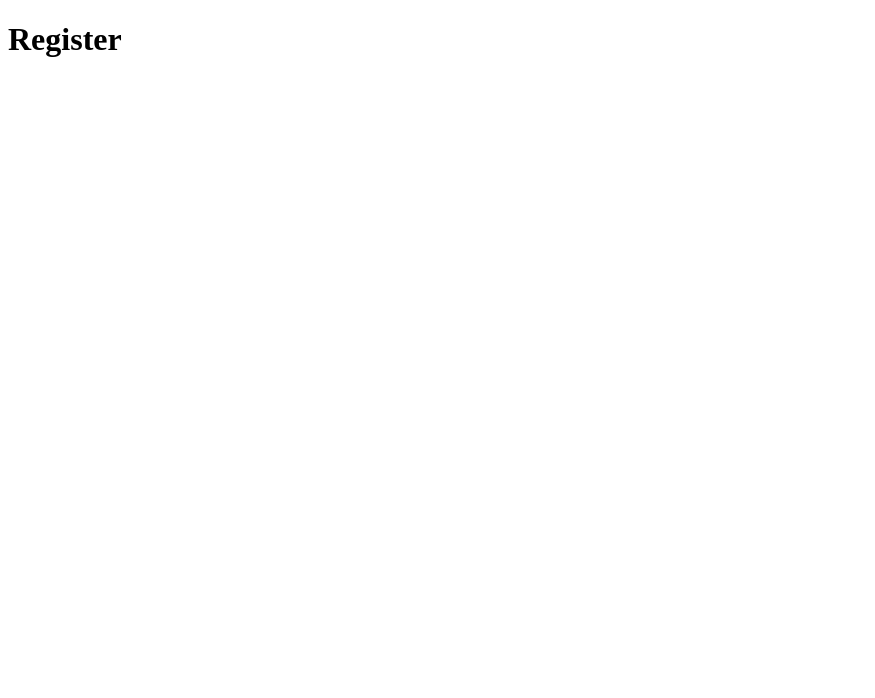
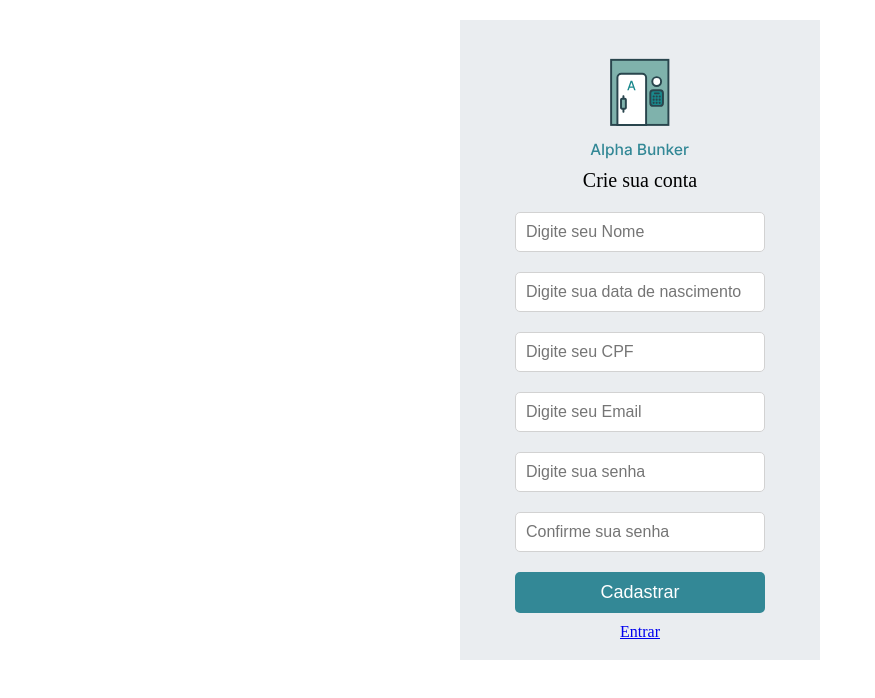
Before and after one commit to Dudeful/AlphaPix, a React (Vite) app: page /register in a window 1280 px wide. Shown: the top 698 px of the page, without its empty margins (0-875 px from the left). Built offline with nearby package versions, Linux system fonts and the light colour scheme.

Commit message:
start to construct the register page

```diff
--- /dev/null
+++ b/src/components/Button/Button.tsx
@@ -0,0 +1,16 @@
+import React from 'react';
+import './button.css';
+
+interface IButtonProps {
+  type?: 'button' | 'submit' | 'reset';
+  children: React.ReactNode;
+  onClick: () => void;
+}
+
+export const Button: React.FC<IButtonProps> = ({ type, onClick, children }) => {
+  return (
+    <button type={type} onClick={onClick}>
+      {children}
+    </button>
+  );
+};
--- /dev/null
+++ b/src/components/Button/button.css
@@ -0,0 +1,10 @@
+button {
+  width: 100%;
+  padding: 10px;
+  background-color: #338896;
+  border: none;
+  border-radius: 5px;
+  font-weight: 400;
+  font-size: 18px;
+  color: #ffffff;
+}
--- /dev/null
+++ b/src/components/InputRegister/InputRegister.tsx
@@ -0,0 +1,16 @@
+import React from 'react';
+import './inputRegister.css';
+
+interface IInputRegisterProps {
+  placeholder: string;
+  value: string;
+  type?: string;
+}
+
+export const InputRegister: React.FC<IInputRegisterProps> = ({
+  type,
+  value,
+  placeholder,
+}) => {
+  return <input type={type} placeholder={placeholder} value={value} />;
+};
--- /dev/null
+++ b/src/components/InputRegister/inputRegister.css
@@ -0,0 +1,8 @@
+input {
+  width: 100%;
+  padding: 10px;
+  border-radius: 5px;
+  font-size: 16px;
+  font-weight: 400;
+  border: solid 1px #D2D2D2;
+}
--- a/src/pages/Register/Register.tsx
+++ b/src/pages/Register/Register.tsx
@@ -1,3 +1,33 @@
+import { Link } from 'react-router-dom';
+import { Button } from '../../components/Button/Button';
+import { InputRegister } from '../../components/InputRegister/InputRegister';
+import './register.css';
+
 export const Register = () => {
-  return <h1>Register</h1>;
+  const handleRegister = () => {
+    console.log('entrou');
+  };
+
+  return (
+    <div className="register-div container">
+      <img src="./src/assets/logo.svg" alt="" />
+      <p>Crie sua conta</p>
+      <form action="">
+        <InputRegister type="text" placeholder="Digite seu Nome" value="" />
+        <InputRegister
+          type="text"
+          placeholder="Digite sua data de nascimento"
+          value=""
+        />
+        <InputRegister type="text" placeholder="Digite seu CPF" value="" />
+        <InputRegister type="text" placeholder="Digite seu Email" value="" />
+        <InputRegister type="text" placeholder="Digite sua senha" value="" />
+        <InputRegister type="text" placeholder="Confirme sua senha" value="" />
+        <Button type="button" onClick={handleRegister}>
+          Cadastrar
+        </Button>
+      </form>
+      <Link to={'/login'}>Entrar</Link>
+    </div>
+  );
 };
--- /dev/null
+++ b/src/pages/Register/register.css
@@ -0,0 +1,40 @@
+* {
+  box-sizing: border-box;
+}
+
+.register-div {
+  width: 100%;
+  height: 640px;
+  display: flex;
+  flex-direction: column;
+  justify-content: baseline;
+  align-items: center;
+  margin: 20px auto;
+  background-color: #EAEDF0;
+}
+
+.container {
+  max-width: 360px;
+  max-height: 640px;
+}
+
+img {
+  width: 100px;
+  align-self: center;
+  margin-top: 38px;
+}
+
+p {
+  margin-top: 10px;
+  font-size: 20px;
+  font-weight: 500;
+}
+
+form {
+  width: 250px;
+  display: flex;
+  align-items: center;
+  gap: 20px;
+  flex-direction: column;
+  margin-bottom: 10px;
+}
--- a/src/routes/Index.tsx
+++ b/src/routes/Index.tsx
@@ -4,6 +4,7 @@ import {
   Route,
   Navigate,
 } from 'react-router-dom';
+
 import { Deposit } from '../pages/Dashboard/Deposit/Deposit';
 import { Extract } from '../pages/Dashboard/Extract/Extract';
 import { Transf } from '../pages/Dashboard/Transf/Transf';
```
Also changed, not shown: src/assets/logo.svg (added), 1 other file (tests, documents, lock files or other folders).
